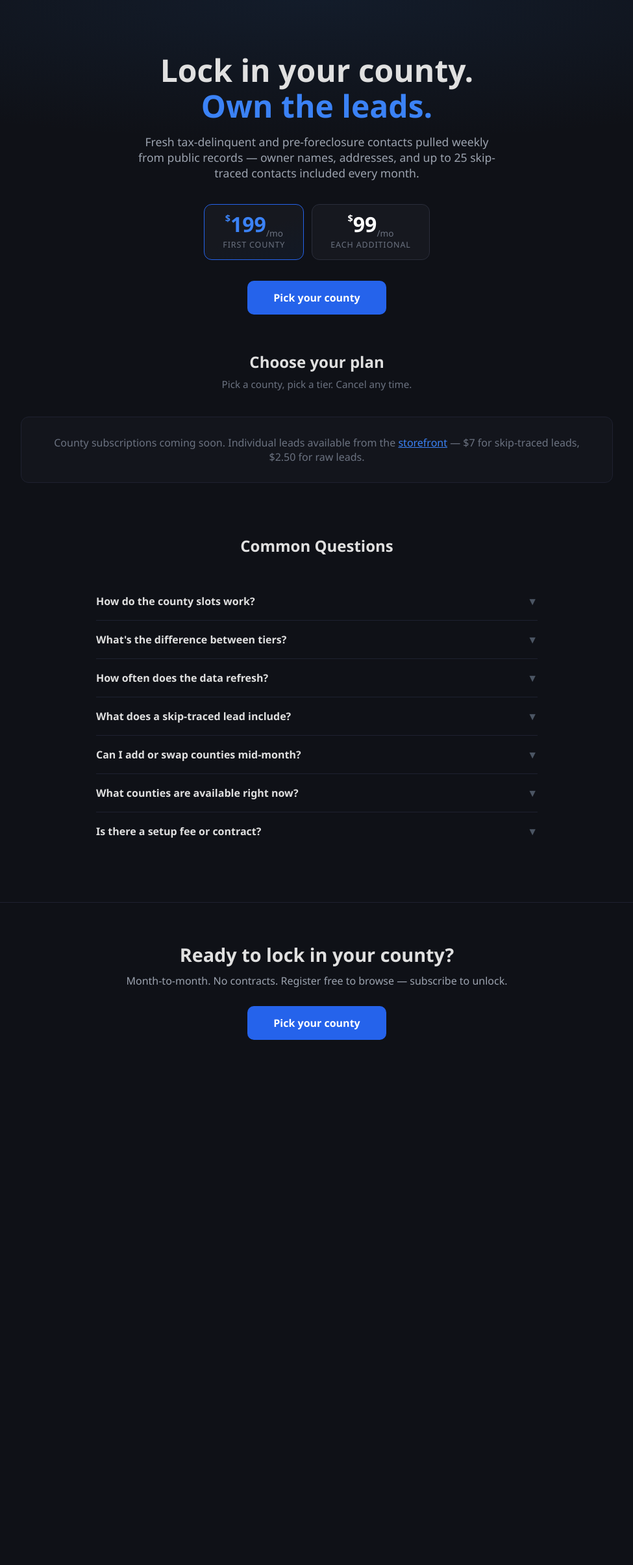
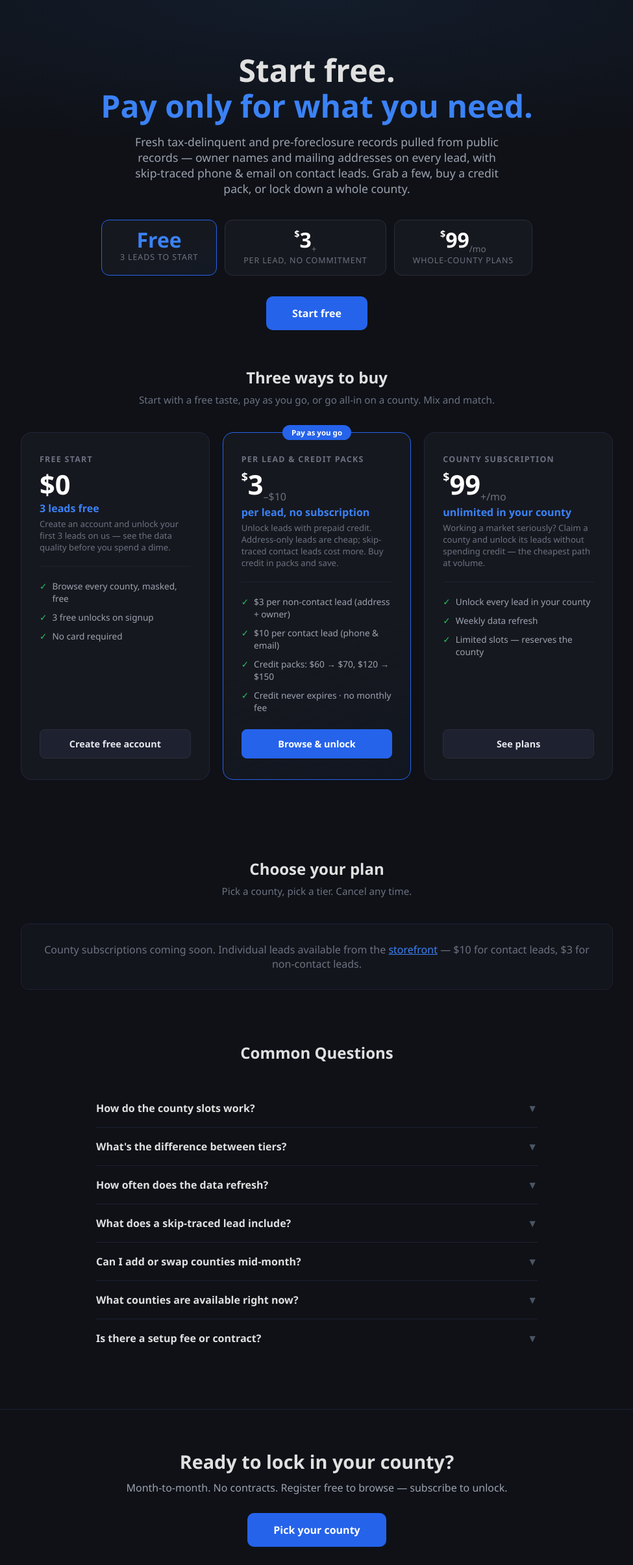
Before and after one commit to 145brice/Tax-Delinquencies, a Flask app: page /pricing in a window 1280 px wide. Shown: the part 64-2472 px from the top of the page at 65% size, without its empty margins (152-1127 px from the left). Before the commit the page ends 1664 px from the top, so only its background shows below. Run offline with Flask 3, Linux system fonts and the light colour scheme; some libraries are stand-ins or nearby versions.

Commit message:
Update pricing page for the credit/low-barrier model
The pricing page was still subscription-only and quoted the old $7 lead price.
Now it reflects the full model:
 - Hero: "Start free — pay only for what you need" (Free / $3+ per lead /
   $99+/mo chips), CTA -> /register.
 - New "Three ways to buy" section: Free start (3 free unlocks), Pay-as-you-go
   (per-lead $3/$10 + credit packs $60->$70, $120->$150), County subscription.
 - Fixed stale "$7/lead" -> "$10/lead" across tier cards, the no-subs fallback
   ($10 contact / $3 non-contact), and the FAQ.

Co-Authored-By: Claude Opus 4.8 <noreply@anthropic.com>

```diff
--- a/templates/pricing.html
+++ b/templates/pricing.html
@@ -168,26 +168,80 @@
 
 <!-- HERO -->
 <div class="hero">
-    <h1>Lock in your county.<br><span>Own the leads.</span></h1>
-    <p>Fresh tax-delinquent and pre-foreclosure contacts pulled weekly from public records — owner names, addresses, and up to 25 skip-traced contacts included every month.</p>
+    <h1>Start free.<br><span>Pay only for what you need.</span></h1>
+    <p>Fresh tax-delinquent and pre-foreclosure records pulled from public records — owner names and mailing addresses on every lead, with skip-traced phone &amp; email on contact leads. Grab a few, buy a credit pack, or lock down a whole county.</p>
 
     <div class="price-chips">
         <div class="price-chip featured">
-            <div class="amount"><sup>$</sup>199<sub>/mo</sub></div>
-            <div class="label">First county</div>
+            <div class="amount">Free</div>
+            <div class="label">3 leads to start</div>
+        </div>
+        <div class="price-chip">
+            <div class="amount"><sup>$</sup>3<sub>+</sub></div>
+            <div class="label">Per lead, no commitment</div>
         </div>
         <div class="price-chip">
             <div class="amount"><sup>$</sup>99<sub>/mo</sub></div>
-            <div class="label">Each additional</div>
+            <div class="label">Whole-county plans</div>
         </div>
     </div>
 
     <div>
         {% if accounts_ready %}
-        <a href="#subscribe" class="btn-primary">Pick your county</a>
+        <a href="/register" class="btn-primary">Start free</a>
         {% else %}
         <a href="/" class="btn-primary disabled">Appwrite setup pending</a>
         {% endif %}
+    </div>
+</div>
+
+<!-- WAYS TO BUY -->
+<div class="section">
+    <h2 class="section-title">Three ways to buy</h2>
+    <p class="section-sub">Start with a free taste, pay as you go, or go all-in on a county. Mix and match.</p>
+    <div class="tier-grid">
+        <div class="tier-card">
+            <div class="tier-name">Free start</div>
+            <div class="tier-price">$0</div>
+            <div class="tier-leads">3 leads free</div>
+            <div class="tier-desc">Create an account and unlock your first 3 leads on us — see the data quality before you spend a dime.</div>
+            <ul class="tier-features">
+                <li><span class="ck">&#10003;</span> Browse every county, masked, free</li>
+                <li><span class="ck">&#10003;</span> 3 free unlocks on signup</li>
+                <li><span class="ck">&#10003;</span> No card required</li>
+            </ul>
+            {% if accounts_ready %}
+            <a href="/register" class="tier-btn" style="text-align:center;text-decoration:none;">Create free account</a>
+            {% endif %}
+        </div>
+
+        <div class="tier-card featured">
+            <div class="featured-badge">Pay as you go</div>
+            <div class="tier-name">Per lead &amp; credit packs</div>
+            <div class="tier-price"><sup>$</sup>3<sub>–$10</sub></div>
+            <div class="tier-leads">per lead, no subscription</div>
+            <div class="tier-desc">Unlock leads with prepaid credit. Address-only leads are cheap; skip-traced contact leads cost more. Buy credit in packs and save.</div>
+            <ul class="tier-features">
+                <li><span class="ck">&#10003;</span> $3 per non-contact lead (address + owner)</li>
+                <li><span class="ck">&#10003;</span> $10 per contact lead (phone &amp; email)</li>
+                <li><span class="ck">&#10003;</span> Credit packs: $60 → $70, $120 → $150</li>
+                <li><span class="ck">&#10003;</span> Credit never expires · no monthly fee</li>
+            </ul>
+            <a href="/" class="tier-btn primary" style="text-align:center;text-decoration:none;">Browse &amp; unlock</a>
+        </div>
+
+        <div class="tier-card">
+            <div class="tier-name">County subscription</div>
+            <div class="tier-price"><sup>$</sup>99<sub>+/mo</sub></div>
+            <div class="tier-leads">unlimited in your county</div>
+            <div class="tier-desc">Working a market seriously? Claim a county and unlock its leads without spending credit — the cheapest path at volume.</div>
+            <ul class="tier-features">
+                <li><span class="ck">&#10003;</span> Unlock every lead in your county</li>
+                <li><span class="ck">&#10003;</span> Weekly data refresh</li>
+                <li><span class="ck">&#10003;</span> Limited slots — reserves the county</li>
+            </ul>
+            <a href="#subscribe" class="tier-btn" style="text-align:center;text-decoration:none;">See plans</a>
+        </div>
     </div>
 </div>
 
@@ -222,7 +276,7 @@
             <div class="tier-desc">Test a new market before committing. Enough to validate before scaling.</div>
             <ul class="tier-features">
                 <li><span class="ck">&#10003;</span> 8 skip-traced leads included</li>
-                <li><span class="ck">&#10003;</span> $7/lead after 8</li>
+                <li><span class="ck">&#10003;</span> $10/lead after 8</li>
                 <li><span class="ck">&#10003;</span> Weekly data refresh</li>
                 <li><span class="ck">&#10003;</span> Browse full county filing list</li>
                 <li><span class="ck">&#10003;</span> Limited slots per county</li>
@@ -238,7 +292,7 @@
             <div class="tier-desc">The full play. Enough leads to run a real acquisition pipeline every month.</div>
             <ul class="tier-features">
                 <li><span class="ck">&#10003;</span> 25 skip-traced leads included</li>
-                <li><span class="ck">&#10003;</span> $7/lead after 25</li>
+                <li><span class="ck">&#10003;</span> $10/lead after 25</li>
                 <li><span class="ck">&#10003;</span> Weekly data refresh</li>
                 <li><span class="ck">&#10003;</span> Browse full county filing list</li>
                 <li><span class="ck">&#10003;</span> Limited slots per county</li>
@@ -253,7 +307,7 @@
             <div class="tier-desc">High volume. Built for investors running multi-offer campaigns every week.</div>
             <ul class="tier-features">
                 <li><span class="ck">&#10003;</span> 80 skip-traced leads included</li>
-                <li><span class="ck">&#10003;</span> $7/lead after 80</li>
+                <li><span class="ck">&#10003;</span> $10/lead after 80</li>
                 <li><span class="ck">&#10003;</span> Weekly data refresh</li>
                 <li><span class="ck">&#10003;</span> Browse full county filing list</li>
                 <li><span class="ck">&#10003;</span> Limited slots per county</li>
@@ -265,7 +319,7 @@
 
     {% else %}
     <div style="background:#13151c;border:1px solid #1e2130;border-radius:12px;padding:28px;text-align:center;">
-        <p style="color:#6b7280;">County subscriptions coming soon. Individual leads available from the <a href="/" style="color:#3b82f6;">storefront</a> &mdash; $7 for skip-traced leads, $2.50 for raw leads.</p>
+        <p style="color:#6b7280;">County subscriptions coming soon. Individual leads available from the <a href="/" style="color:#3b82f6;">storefront</a> &mdash; $10 for contact leads, $3 for non-contact leads.</p>
     </div>
     {% endif %}
 
@@ -329,7 +383,7 @@
                 <span class="chevron">&#9660;</span>
             </div>
             <div class="faq-a">
-                All tiers get access to the same county data and weekly refresh. The only difference is how many skip-traced leads are included each month — 8 (Starter), 25 (Professional), or 80 (Power). Additional leads are $7 each regardless of tier.
+                All tiers get access to the same county data and weekly refresh. The only difference is how many skip-traced leads are included each month — 8 (Starter), 25 (Professional), or 80 (Power). Additional leads are $10 each regardless of tier.
             </div>
         </div>
 
```
